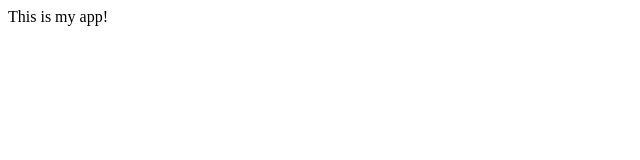
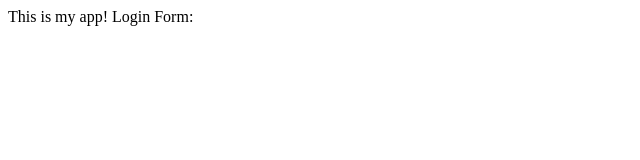
Before and after one commit to ChuThang93/GitTutorial, a plain HTML site: page index.html in a window 1280 px wide. Shown: the full height of the page, 0-640 px from the left. Drawn offline with Linux system fonts and the light colour scheme.

Commit message:
Login functionality

```diff
--- a/index.html
+++ b/index.html
@@ -4,5 +4,6 @@
 	</head>
 	<body>
 		This is my app!
+		Login Form:
 	<body>
 </html>
```
Also changed, not shown: login.html (added, +1 -0 lines).
